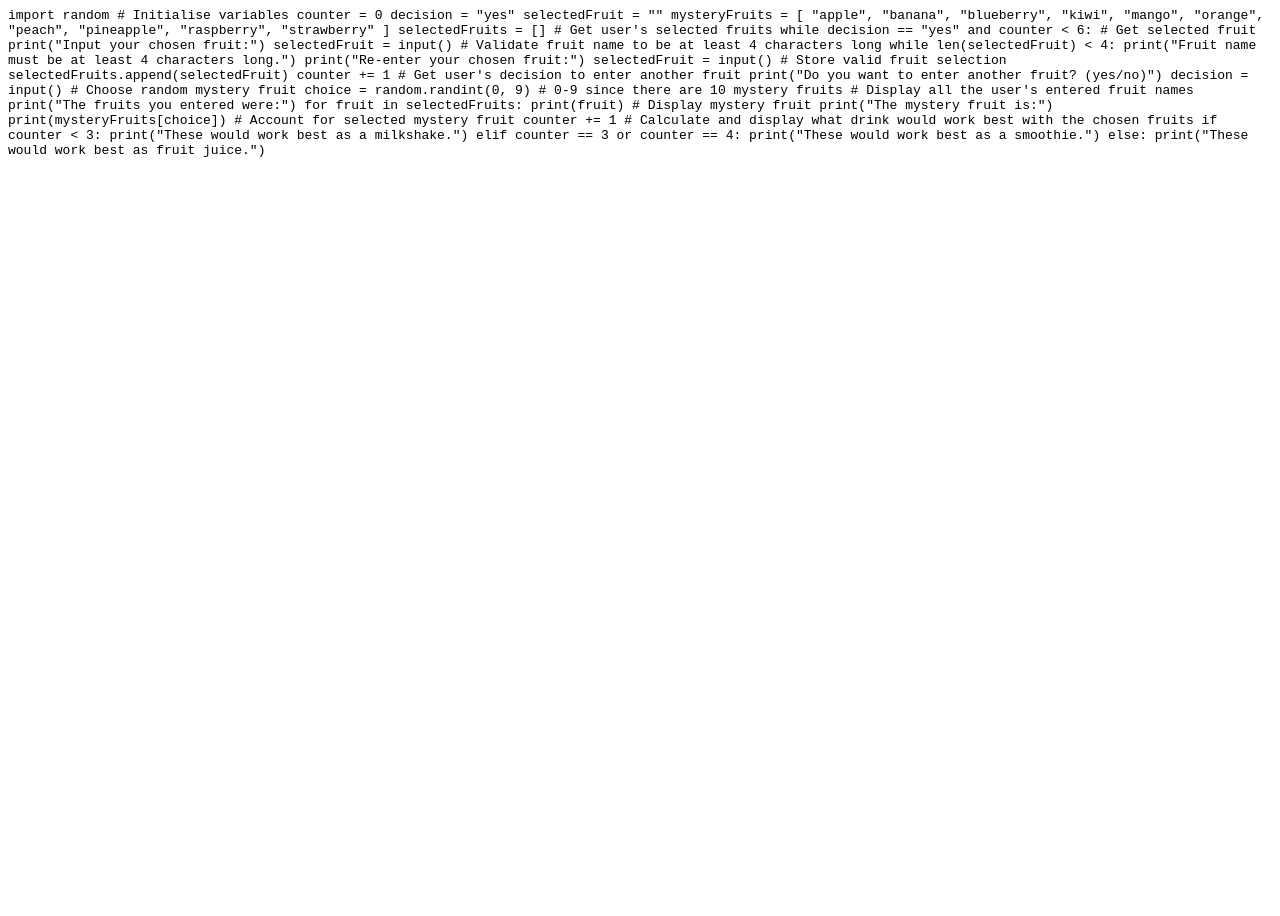
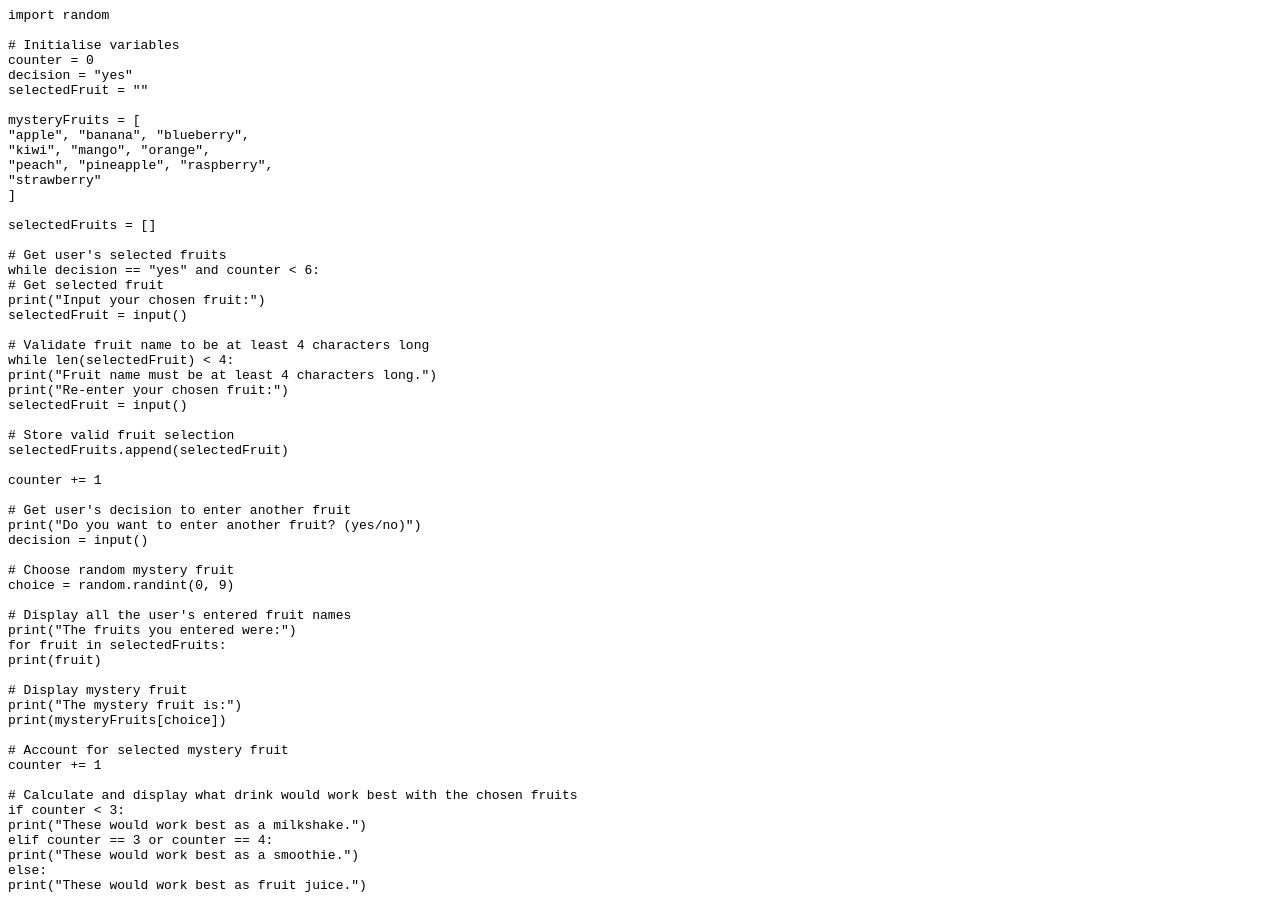
Before and after one commit to qwkdev/pastebin, a plain HTML site: page index.html in a window 1280 px wide. Before the commit the page ends 800 px from the top, so only its background shows below. Drawn offline with Linux system fonts and the light colour scheme.

Commit message:
Update index.html

```diff
--- a/index.html
+++ b/index.html
@@ -1,62 +1,62 @@
 <p style="font-family: monospace; margin: 0;">
-import random
-
-# Initialise variables
-counter = 0
-decision = "yes"
-selectedFruit = ""
-
-mysteryFruits = [
-    "apple", "banana", "blueberry",
-    "kiwi", "mango", "orange",
-    "peach", "pineapple", "raspberry",
-    "strawberry"
-]
-
-selectedFruits = []
-
-# Get user's selected fruits
-while decision == "yes" and counter < 6:
-    # Get selected fruit
-    print("Input your chosen fruit:")
-    selectedFruit = input()
-
-    # Validate fruit name to be at least 4 characters long
-    while len(selectedFruit) < 4:
-        print("Fruit name must be at least 4 characters long.")
-        print("Re-enter your chosen fruit:")
-        selectedFruit = input()
-
-    # Store valid fruit selection
-    selectedFruits.append(selectedFruit)
-
-    counter += 1
-
-    # Get user's decision to enter another fruit
-    print("Do you want to enter another fruit? (yes/no)")
-    decision = input()
-
-# Choose random mystery fruit
-choice = random.randint(0, 9) # 0-9 since there are 10 mystery fruits
-
-# Display all the user's entered fruit names
-print("The fruits you entered were:")
-for fruit in selectedFruits:
-    print(fruit)
-
-# Display mystery fruit
-print("The mystery fruit is:")
-print(mysteryFruits[choice])
-
-# Account for selected mystery fruit
-counter += 1
-
-# Calculate and display what drink would work best with the chosen fruits
-if counter < 3:
-    print("These would work best as a milkshake.")
-elif counter == 3 or counter == 4:
-    print("These would work best as a smoothie.")
-else:
-    print("These would work best as fruit juice.")
-
+import random<br>
+<br>
+# Initialise variables<br>
+counter = 0<br>
+decision = "yes"<br>
+selectedFruit = ""<br>
+<br>
+mysteryFruits = [<br>
+    "apple", "banana", "blueberry",<br>
+    "kiwi", "mango", "orange",<br>
+    "peach", "pineapple", "raspberry",<br>
+    "strawberry"<br>
+]<br>
+<br>
+selectedFruits = []<br>
+<br>
+# Get user's selected fruits<br>
+while decision == "yes" and counter < 6:<br>
+    # Get selected fruit<br>
+    print("Input your chosen fruit:")<br>
+    selectedFruit = input()<br>
+<br>
+    # Validate fruit name to be at least 4 characters long<br>
+    while len(selectedFruit) < 4:<br>
+        print("Fruit name must be at least 4 characters long.")<br>
+        print("Re-enter your chosen fruit:")<br>
+        selectedFruit = input()<br>
+<br>
+    # Store valid fruit selection<br>
+    selectedFruits.append(selectedFruit)<br>
+<br>
+    counter += 1<br>
+<br>
+    # Get user's decision to enter another fruit<br>
+    print("Do you want to enter another fruit? (yes/no)")<br>
+    decision = input()<br>
+<br>
+# Choose random mystery fruit<br>
+choice = random.randint(0, 9)<br>
+<br>
+# Display all the user's entered fruit names<br>
+print("The fruits you entered were:")<br>
+for fruit in selectedFruits:<br>
+    print(fruit)<br>
+<br>
+# Display mystery fruit<br>
+print("The mystery fruit is:")<br>
+print(mysteryFruits[choice])<br>
+<br>
+# Account for selected mystery fruit<br>
+counter += 1<br>
+<br>
+# Calculate and display what drink would work best with the chosen fruits<br>
+if counter < 3:<br>
+    print("These would work best as a milkshake.")<br>
+elif counter == 3 or counter == 4:<br>
+    print("These would work best as a smoothie.")<br>
+else:<br>
+    print("These would work best as fruit juice.")<br>
+<br>
 </p>
```
